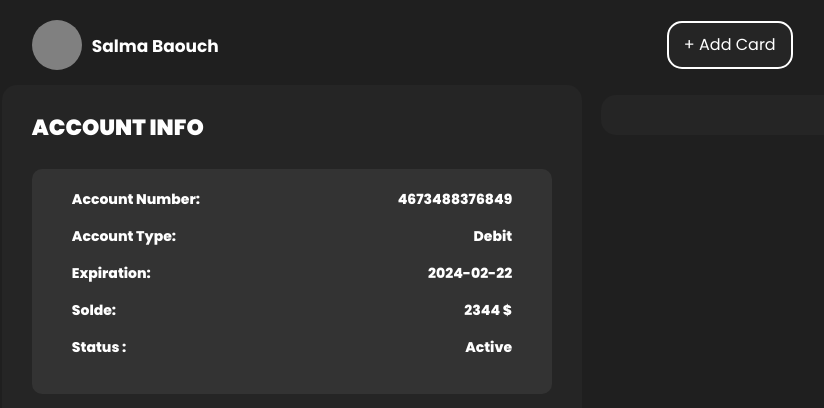
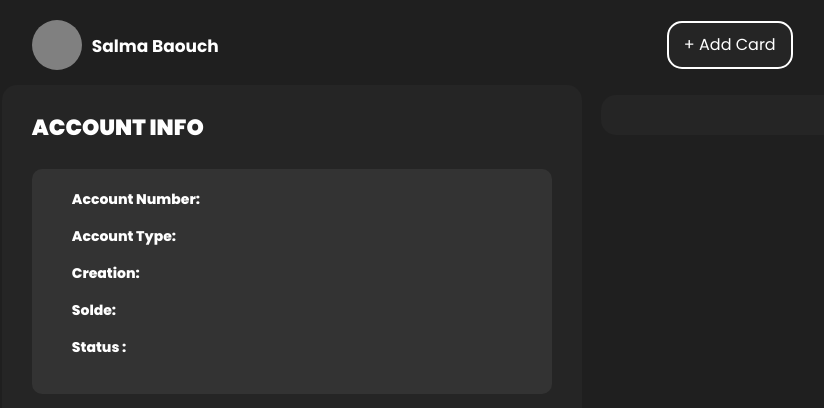
Before and after one commit to BAOUCHbaSalma/AngularEBank, an Angular app: page /dashboard/1 in a window 1280 px wide. Shown: the top 408 px of the page, without its empty margins (291-1115 px from the left). Built offline with nearby package versions, Linux system fonts and the light colour scheme; no server answers.

Commit message:
j'ai ajoutee l'affichage d'un compte by id

```diff
--- a/src/app/Service/service.service.ts
+++ b/src/app/Service/service.service.ts
@@ -71,4 +71,8 @@ export class ServiceService {
 
   }
 
+  public findCompteById(idCompte:number){
+    return this.http.get(`${this.urlApi}/compte/${idCompte}`)
+  }
+
 }
--- a/src/app/show-account/show-account.component.html
+++ b/src/app/show-account/show-account.component.html
@@ -1,9 +1,9 @@
 <div class="account">
     <div class="info">
-        <p>Account Number: <span>4673488376849</span> </p>
-        <p>Account Type: <span>Debit</span> </p>
-        <p>Expiration: <span>2024-02-22</span> </p>
-        <p>Solde: <span>2344 $</span> </p>
-        <p>Status :<span> Active</span></p>
+        <p>Account Number: <span>{{compte?.numeroCompte}}</span> </p>
+        <p>Account Type: <span>{{compte?.typeCompte}}</span> </p>
+        <p>Creation: <span>{{compte?.dateCreation}}</span> </p>
+        <p>Solde: <span>{{compte?.solde}}</span> </p>
+        <p>Status :<span> {{compte?.status}}</span></p>
     </div>
 </div>
--- a/src/app/show-account/show-account.component.ts
+++ b/src/app/show-account/show-account.component.ts
@@ -1,10 +1,24 @@
-import { Component } from '@angular/core';
+import { Component, OnInit } from '@angular/core';
+import { ServiceService } from '../Service/service.service';
+import { ActivatedRoute } from '@angular/router';
 
 @Component({
   selector: 'app-show-account',
   templateUrl: './show-account.component.html',
   styleUrl: './show-account.component.css'
 })
-export class ShowAccountComponent {
+export class ShowAccountComponent implements OnInit{
+  idCompte:any
+  compte:any
+
+  constructor(private srv:ServiceService,private route:ActivatedRoute){}
+  ngOnInit(): void {
+   this.idCompte=this.route.snapshot.paramMap.get('id')
+    this.srv.findCompteById(this.idCompte).subscribe(value=>{
+      this.compte=value
+
+
+    })
+  }
 
 }
```
